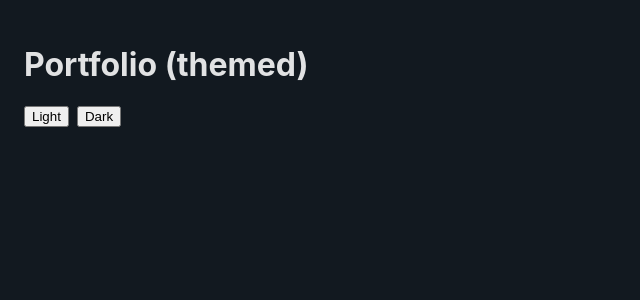
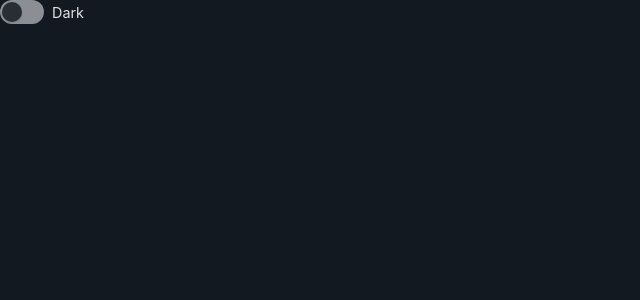
Before and after one commit to basilkaffi/ui, a React (Vite) app: page / in a window 1280 px wide. Shown: the top 300 px of the page, without its empty margins (0-640 px from the left). Built offline with nearby package versions, Linux system fonts and the light colour scheme.

Commit message:
add switch component, update theme provider

```diff
--- a/src/App.tsx
+++ b/src/App.tsx
@@ -2,17 +2,22 @@ import { ThemeProvider } from './theme/ThemeProvider';
 import { useTheme } from './theme/context';
 import lightTheme from './config/lightTheme';
 import darkTheme from './config/darkTheme';
+import Switch from './components/Switch/Switch';
+import { useState } from 'react';
 
 function InnerApp() {
   const { applyTheme } = useTheme();
 
+  const [isLight, setIsLight] = useState(false);
+
+  function toggleTheme(next: boolean) {
+    setIsLight(next);
+    applyTheme(next ? lightTheme : darkTheme);
+  }
+
   return (
-    <div style={{ padding: 24 }}>
-      <h1>Portfolio (themed)</h1>
-      <div style={{ display: 'flex', gap: 8 }}>
-        <button onClick={() => applyTheme(lightTheme)}>Light</button>
-        <button onClick={() => applyTheme(darkTheme)}>Dark</button>
-      </div>
+    <div>
+      <Switch checked={isLight} onChange={toggleTheme} label={isLight ? 'Light' : 'Dark'} />
     </div>
   );
 }
--- /dev/null
+++ b/src/components/Switch/Switch.module.scss
@@ -0,0 +1,52 @@
+.switch {
+	display: inline-flex;
+	align-items: center;
+	gap: 0.5rem;
+	cursor: pointer;
+	user-select: none;
+}
+
+.input {
+	position: absolute;
+  visibility: hidden;
+}
+
+.track {
+	width: 44px;
+	height: 24px;
+	background: var(--muted);
+	border-radius: 999px;
+	position: relative;
+	transition: background 0.18s ease-in-out;
+	display: inline-block;
+}
+
+.thumb {
+	position: absolute;
+	top: 2px;
+	left: 2px;
+	width: 20px;
+	height: 20px;
+	background: var(--surface);
+	border-radius: 50%;
+	box-shadow: 0 1px 2px rgba(0, 0, 0, 0.12);
+	transition: transform 0.18s ease-in-out;
+}
+
+/* When the checkbox is checked, move the thumb and change the track color */
+.input:checked + .track {
+	background: var(--button-primary);
+}
+
+.input:checked + .thumb {
+	background: var(--background);
+}
+
+.input:checked + .track .thumb {
+	transform: translateX(20px);
+}
+
+.label {
+	font-size: 0.9rem;
+	color: var(--text-primary);
+}
--- /dev/null
+++ b/src/components/Switch/Switch.tsx
@@ -0,0 +1,64 @@
+import React, { useId, useState } from 'react';
+import styles from './Switch.module.scss';
+
+type SwitchProps = {
+	checked?: boolean;
+	defaultChecked?: boolean;
+	onChange?: (checked: boolean) => void;
+	disabled?: boolean;
+	label?: React.ReactNode;
+	id?: string;
+	name?: string;
+	className?: string;
+};
+
+export default function Switch({
+	checked,
+	defaultChecked,
+	onChange,
+	disabled = false,
+	label,
+	id,
+	name,
+	className,
+}: SwitchProps) {
+	const autoId = useId();
+	const inputId = id ?? `switch-${autoId}`;
+	const [internalChecked, setInternalChecked] = useState<boolean>(!!defaultChecked);
+
+	const isControlled = checked !== undefined;
+	const isChecked = isControlled ? checked! : internalChecked;
+
+	function handleChange(e: React.ChangeEvent<HTMLInputElement>) {
+		const next = e.target.checked;
+		if (!isControlled) setInternalChecked(next);
+		onChange?.(next);
+	}
+
+	return (
+		<label
+			htmlFor={inputId}
+			className={`${styles.switch} ${className ?? ''} ${disabled && 'disabled'}`.trim()}
+			aria-disabled={disabled}
+		>
+			<input
+				id={inputId}
+				name={name}
+				type="checkbox"
+				role="switch"
+				aria-checked={isChecked}
+				checked={isChecked}
+				defaultChecked={defaultChecked}
+				onChange={handleChange}
+				disabled={disabled}
+				className={styles.input}
+			/>
+
+			<span className={styles.track} aria-hidden>
+				<span className={styles.thumb} />
+			</span>
+
+			{label ? <span className={styles.label}>{label}</span> : null}
+		</label>
+	);
+}
--- a/src/config/darkTheme.ts
+++ b/src/config/darkTheme.ts
@@ -1,10 +1,22 @@
-import type { ThemeTokens } from '../theme/types';
+import type { ThemeConfig } from '../theme/types';
 
-export const darkTheme: ThemeTokens = {
-  '--background': 'var(--gray-90)',
-  '--surface': 'var(--gray-80)',
-  '--text-primary': 'var(--gray-10)',
-  '--muted': 'var(--gray-40)',
+export const darkTheme: ThemeConfig = {
+  background: 'gray-90',
+  surface: 'gray-80',
+  muted: 'gray-40',
+  textPrimary: 'gray-10',
+  textSecondary: 'gray-30',
+  textAccent: 'blue-50',
+  buttonPrimary: 'blue-60',
+  buttonSecondary: 'gray-30',
+  buttonPrimaryHover: 'blue-70',
+  buttonSecondaryHover: 'gray-40',
+  link: 'blue-40',
+  linkHover: 'blue-60',
+  success: 'green-50',
+  warning: 'yellow-60',
+  info: 'cyan-30',
+  error: 'red-50',
 };
 
 export default darkTheme;
--- a/src/config/lightTheme.ts
+++ b/src/config/lightTheme.ts
@@ -1,10 +1,22 @@
-import type { ThemeTokens } from '../theme/types';
+import type { ThemeConfig } from '../theme/types';
 
-export const lightTheme: ThemeTokens = {
-  '--background': 'var(--white-00)',
-  '--surface': 'var(--blue-00)',
-  '--text-primary': 'var(--blue-100)',
-  '--muted': 'var(--blue-40)',
+const lightTheme: ThemeConfig = {
+  background: 'white-00',
+  surface: 'blue-00',
+  muted: 'blue-40',
+  textPrimary: 'gray-80',
+  textSecondary: 'blue-60',
+  textAccent: 'purple-60',
+  buttonPrimary: 'purple-60',
+  buttonSecondary: 'blue-30',
+  buttonPrimaryHover: 'purple-70',
+  buttonSecondaryHover: 'blue-40',
+  link: 'blue-60',
+  linkHover: 'blue-80',
+  success: 'green-60',
+  warning: 'orange-60',
+  info: 'cyan-40',
+  error: 'red-60',
 };
 
 export default lightTheme;
--- a/src/styles/_colors.scss
+++ b/src/styles/colors.scss
@@ -1,7 +1,7 @@
 // Generated OKLCH color scales for the project.
 // Uses SCSS to emit CSS custom properties like --gray-00 ... --gray-100
 
-$steps: 11; // 0,10,...,100
+$steps: 10;
 
 // Helper to format numbers with leading zero for 0 (00) and two-digit steps
 @function pad-step($n){
@@ -12,7 +12,7 @@ $steps: 11; // 0,10,...,100
 // Build a generic palette generator.
 @mixin generate-palette($name, $h, $c-min, $c-max, $l-start, $l-end){
   :root {
-    @for $i from 0 through $steps - 1 {
+    @for $i from 0 through $steps {
       $pct: $i * 10;
       $t: calc($pct / 100);
       $l: $l-start + ($l-end - $l-start) * $t;
@@ -31,6 +31,7 @@ $steps: 11; // 0,10,...,100
 @include generate-palette('yellow', 95, 0.01, 0.16, 98, 40);
 @include generate-palette('purple', 280, 0.01, 0.14, 96, 24);
 @include generate-palette('orange', 30, 0.01, 0.16, 98, 32);
+@include generate-palette('cyan', 190, 0.01, 0.16, 96, 18);
 
 // Single-shot tokens
 :root {
--- a/src/styles/index.scss
+++ /dev/null
@@ -1,11 +0,0 @@
-@use './_colors.scss';
-
-// Base styles
-body {
-  background: var(--background);
-  color: var(--text-primary);
-  font-family: Inter, ui-sans-serif, system-ui, -apple-system, 'Segoe UI', Roboto, 'Helvetica Neue', Arial;
-  transition: background 300ms ease, color 300ms ease;
-  margin: 0;
-  box-sizing: border-box;
-}
--- a/src/theme/ThemeProvider.tsx
+++ b/src/theme/ThemeProvider.tsx
@@ -1,16 +1,16 @@
 import { useEffect } from 'react';
-import type { ThemeTokens } from './types';
+import type { ThemeConfig } from './types';
 import { ThemeContext, applyTokens } from './context';
-import '../styles/index.scss';
+import '../styles/colors.scss';
 import darkTheme from '../config/darkTheme';
 
-export const ThemeProvider: React.FC<React.PropsWithChildren<{ themeConfig?: ThemeTokens }>> = ({ children, themeConfig = darkTheme }) => {
+export const ThemeProvider: React.FC<React.PropsWithChildren<{ themeConfig?: ThemeConfig }>> = ({ children, themeConfig = darkTheme }) => {
 
   useEffect(() => {
     applyTokens(themeConfig);
   }, [themeConfig]);
 
-  const applyTheme = (customTheme: ThemeTokens) => {
+  const applyTheme = (customTheme: ThemeConfig) => {
     applyTokens(customTheme);
   };
 
--- a/src/theme/context.tsx
+++ b/src/theme/context.tsx
@@ -1,21 +1,41 @@
 import { createContext, useContext } from 'react';
-import type { ThemeTokens } from './types';
+import type { ThemeConfig } from './types';
 
 type ThemeContextType = {
-  applyTheme: (customTheme: ThemeTokens) => void;
+  applyTheme: (customTheme: ThemeConfig) => void;
 };
 
 export const ThemeContext = createContext<ThemeContextType | undefined>(undefined);
 
-export function applyTokens(tokens: ThemeTokens) {
+export function applyTokens(tokenConfig: ThemeConfig) {
   const styleId = 'theme-provider-styles';
   let styleEl = document.getElementById(styleId) as HTMLStyleElement | null;
 
-  const cssVars = Object.entries(tokens)
-    .map(([k, v]) => `${k}: ${v};`)
+  const cssVars = Object.entries(tokenConfig)
+    .map(([k, v]) => {
+      const key = k.replace(/([A-Z])/g, '-$1').toLowerCase();
+      return `--${key}: var(--${v});`
+    })
     .join('\n  ');
 
-  const css = `.theme-provider {\n  ${cssVars}\n}`;
+  const themeProviderClass = `.theme-provider {\n  ${cssVars}\n}`;
+
+  const baseStyles = `body {
+    background: var(--background);
+    color: var(--text-primary);
+    font-family: Inter, ui-sans-serif, system-ui, -apple-system, 'Segoe UI', Roboto, 'Helvetica Neue', Arial;
+    font-size: 16px;
+    transition: background 300ms ease, color 300ms ease;
+    margin: 0;
+    box-sizing: border-box;
+  }`;
+
+  const disabledRule = `.theme-provider .disabled {
+    opacity: 0.6;
+    cursor: not-allowed;
+  }`;
+
+  const css = `\n${themeProviderClass} \n${baseStyles} \n${disabledRule}`;
 
   if (!styleEl) {
     styleEl = document.createElement('style');
```
Also changed, not shown: src/theme/types.ts (+21 -9 lines).
